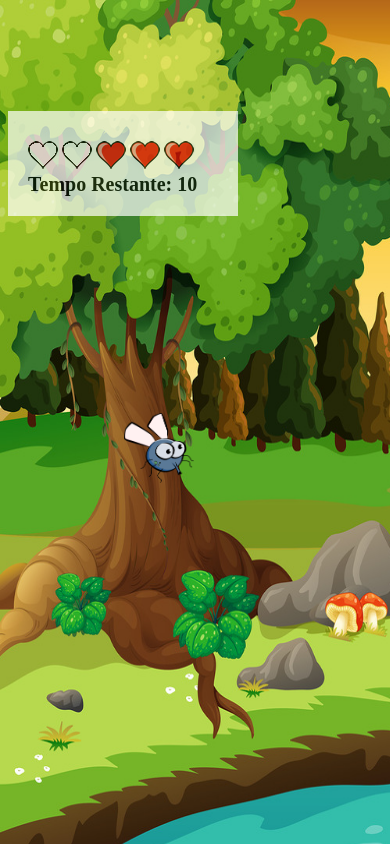
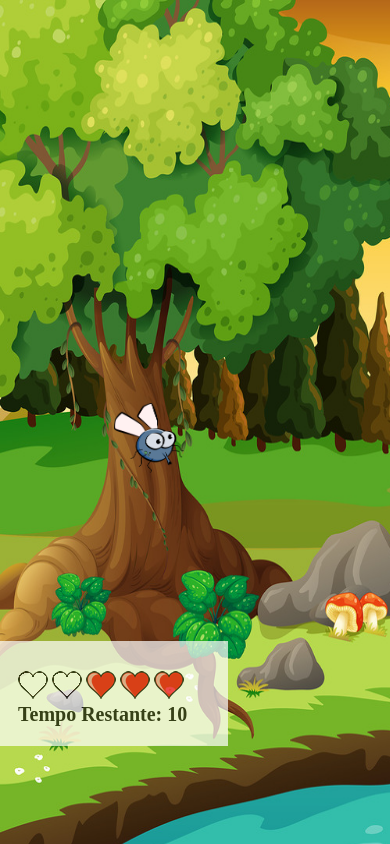
Before and after one commit to GabsxBatata/jogoMataMosca, a plain HTML site: page app.html in a window 390 px wide. Drawn offline with Linux system fonts and the light colour scheme.

Commit message:
painel responsivo

```diff
--- a/script.js
+++ b/script.js
@@ -53,8 +53,8 @@ function posicaoRandom() {
 
 
 
-    let posX = Math.floor(Math.random() * largura) - 90 //variável posX recebe a largura random da pág web
-    let posY = Math.floor(Math.random() * altura) - 90 //variável posY recebe a altura random da pág web
+    let posX = Math.floor(Math.random() * largura) - 100 //variável posX recebe a largura random da pág web
+    let posY = Math.floor(Math.random() * altura) - 100 //variável posY recebe a altura random da pág web
 
     posX = posX < 0 ? 0 : posX //Caso a posX for menor que 0, recebe 0 e caso for false, recebe o seu proprio valor
     posY = posY < 0 ? 0 : posY //Caso a posY for menor que 0, recebe 0 e caso for false, recebe o seu proprio valor
--- a/style.css
+++ b/style.css
@@ -75,4 +75,24 @@ width: 50px;
             width: 50%;
             height: 50%;
         }
+                .painel {
+                    position: absolute;
+                    width: 190px;
+                    padding: 20px;
+                    left: -10px;
+                    bottom: -530px;
+                    border-top: solid 10px white;
+                    background-color: white;
+                    opacity: 0.7;
+                }
+
+                .vidas {
+                    float: left;
+                }
+
+                .tempo {
+                    float: left;
+                    font-size: 20px;
+                    font-weight: bold;
+                }
 }
```
